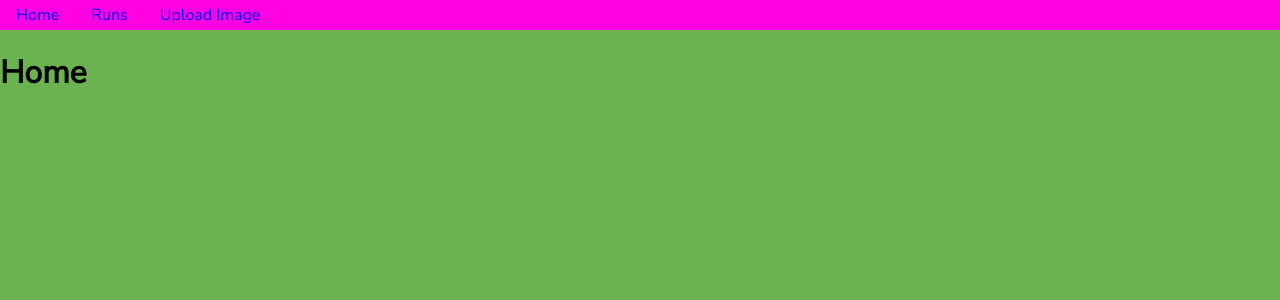
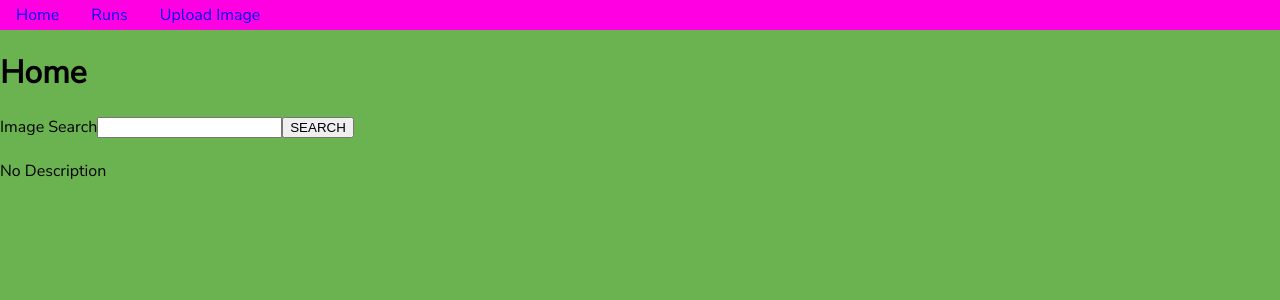
Before and after one commit to nathanemyers/glitch, a React (Create React App) app in the folder app/: page / in a window 1280 px wide. Shown: the top 300 px of the page. Built offline with nearby package versions, Linux system fonts and the light colour scheme; no server answers.

Commit message:
got usplash random image search working

```diff
--- /dev/null
+++ b/app/src/components/Image.jsx
@@ -0,0 +1,27 @@
+import React from 'react'
+import PropTypes from 'prop-types'
+import styled from 'styled-components'
+
+const Container = styled.div``
+
+const Img  = styled.img``
+
+const Description = styled.div``
+
+const propTypes = {
+  className: PropTypes.string,
+  url: PropTypes.string.isRequired,
+  description: PropTypes.string,
+}
+
+export default function Image(props) {
+  return (
+    <Container className={props.className}>
+      <Img src={props.url} />
+
+      <Description>{props.description || "No Description"}</Description>
+    </Container>
+  )
+}
+
+Image.propTypes = propTypes
--- /dev/null
+++ b/app/src/components/Search.jsx
@@ -0,0 +1,38 @@
+import React, { useState } from 'react'
+import PropTypes from 'prop-types'
+import styled from 'styled-components'
+
+const Container = styled.div``
+
+const SearchLabel = styled.label``
+
+const Input = styled.input``
+
+const SubmitButton = styled.button``
+
+const propTypes = {
+  className: PropTypes.string,
+  onSubmit: PropTypes.func.isRequired,
+}
+
+export default function Home(props) {
+  const [ search, setSearch ] = useState("")
+
+  return (
+    <Container className={props.className}>
+      <SearchLabel>
+        Image Search
+        <Input
+          type="text"
+          name="search"
+          value={search}
+          onChange={e => setSearch(e.target.value)}
+        />
+      </SearchLabel>
+
+      <SubmitButton onClick={() => props.onSubmit(search)}>SEARCH</SubmitButton>
+    </Container>
+  )
+}
+
+Home.propTypes = propTypes
--- a/app/src/containers/Home.jsx
+++ b/app/src/containers/Home.jsx
@@ -1,16 +1,47 @@
-import React from 'react'
+import React, { useState } from 'react'
 //import PropTypes from 'prop-types'
 import styled from 'styled-components'
 
+import {
+  getRandomImage,
+} from '../services/usplash'
+
+import Search from '../components/Search'
+import Image from '../components/Image'
+
 const Container = styled.div``
 
+const StyledImage = styled(Image)`
+  width: 400px;
+  height: 400px;
+`
+
 const propTypes = {
+
 }
 
 export default function Home(props) {
+  const [ desc, setDesc ] = useState("")
+  const [ url, setURL ] = useState(null)
+
+  async function handleSubmit(search) {
+    const { url, description } = await getRandomImage({
+
+    })
+    setDesc(description)
+    setURL(url)
+  }
+
   return (
     <Container>
       <h1>Home</h1>
+
+      <Search onSubmit={handleSubmit} />
+      <StyledImage
+        url={url}
+        description={desc}
+      />
+
     </Container>
   )
 }
--- a/app/src/index.js
+++ b/app/src/index.js
@@ -1,3 +1,4 @@
+import 'dotenv/config'
 import React from 'react'
 import ReactDOM from 'react-dom'
 import App from './App'
@@ -9,6 +10,7 @@ import theme from './theme'
 import store from './redux/store'
 
 import init from './init'
+
 init()
 
 ReactDOM.render(
--- a/app/src/services/constants.js
+++ b/app/src/services/constants.js
@@ -2,3 +2,6 @@ const url = 'http://localhost:4567'
 
 export const RUNS_URL = `${url}/runs`
 export const UPLOAD_URL = `${url}/upload`
+
+export const USPLASH_API_URL = `https://api.unsplash.com`
+export const USPLASH_RANDOM_IMAGE = `${USPLASH_API_URL}/photos/random`
--- /dev/null
+++ b/app/src/services/usplash.js
@@ -0,0 +1,38 @@
+import { USPLASH_RANDOM_IMAGE } from './constants'
+
+const settings = {
+  mode: 'cors', // no-cors, *cors, same-origin
+  cache: 'no-cache', // *default, no-cache, reload, force-cache, only-if-cached
+  credentials: 'same-origin', // include, *same-origin, omit
+  headers: {
+    'Content-Type': 'application/json'
+  },
+  origin: "*",
+  redirect: 'follow', // manual, *follow, error
+  referrerPolicy: 'no-referrer', // no-referrer, *client
+}
+
+export async function getRandomImage(options) {
+  const url = new URL(USPLASH_RANDOM_IMAGE)
+
+  console.log('process env', process.env)
+
+  const params = {
+    client_id: process.env.REACT_APP_USPLASH_ACCEESS_KEY,
+    ...options,
+  }
+
+  Object.keys(params).forEach(key => url.searchParams.append(key, params[key]))
+
+  const response = await fetch(url , {
+    ...settings,
+    method: 'GET',
+  })
+
+  const data = await response.json()
+
+  return {
+    description: data.description,
+    url: data.urls.regular,
+  }
+}
```
Also changed, not shown: 1 other file (tests, documents, lock files or other folders).
